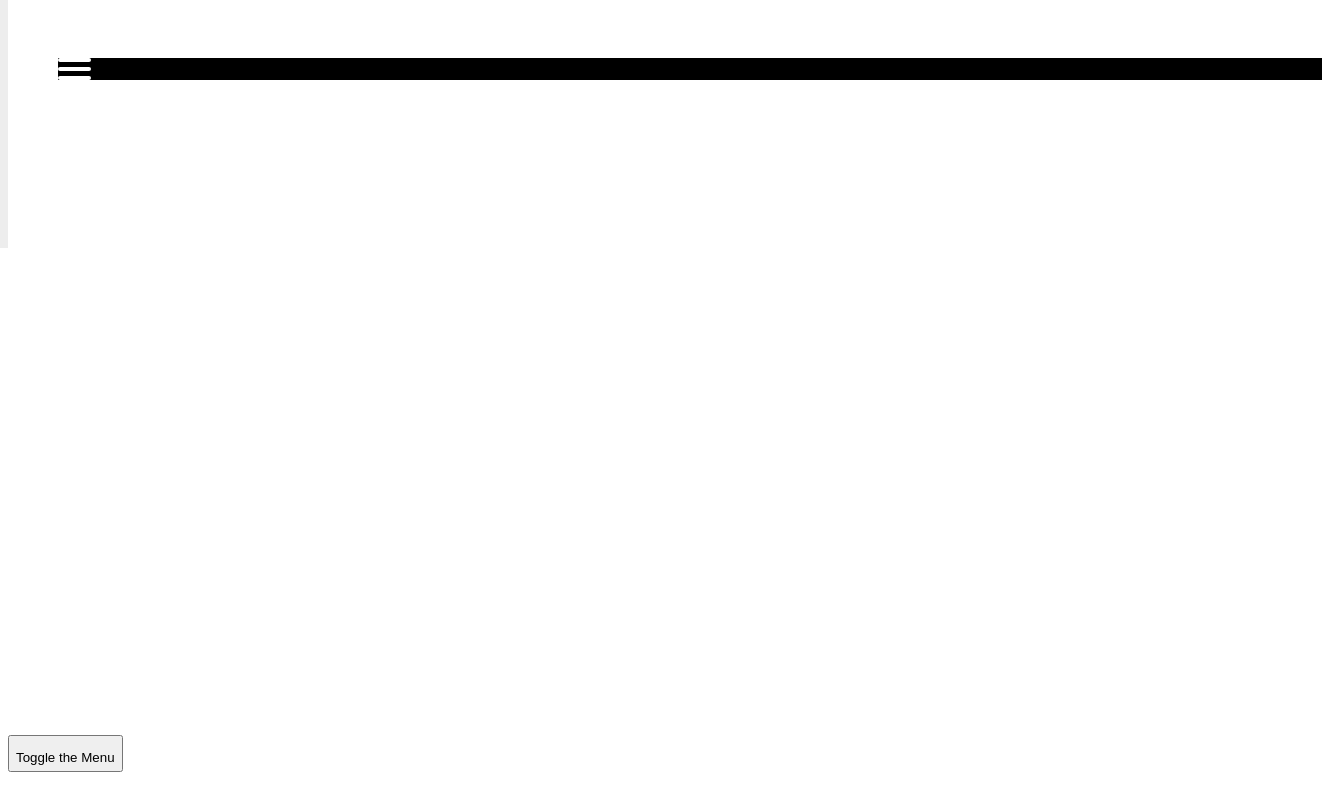
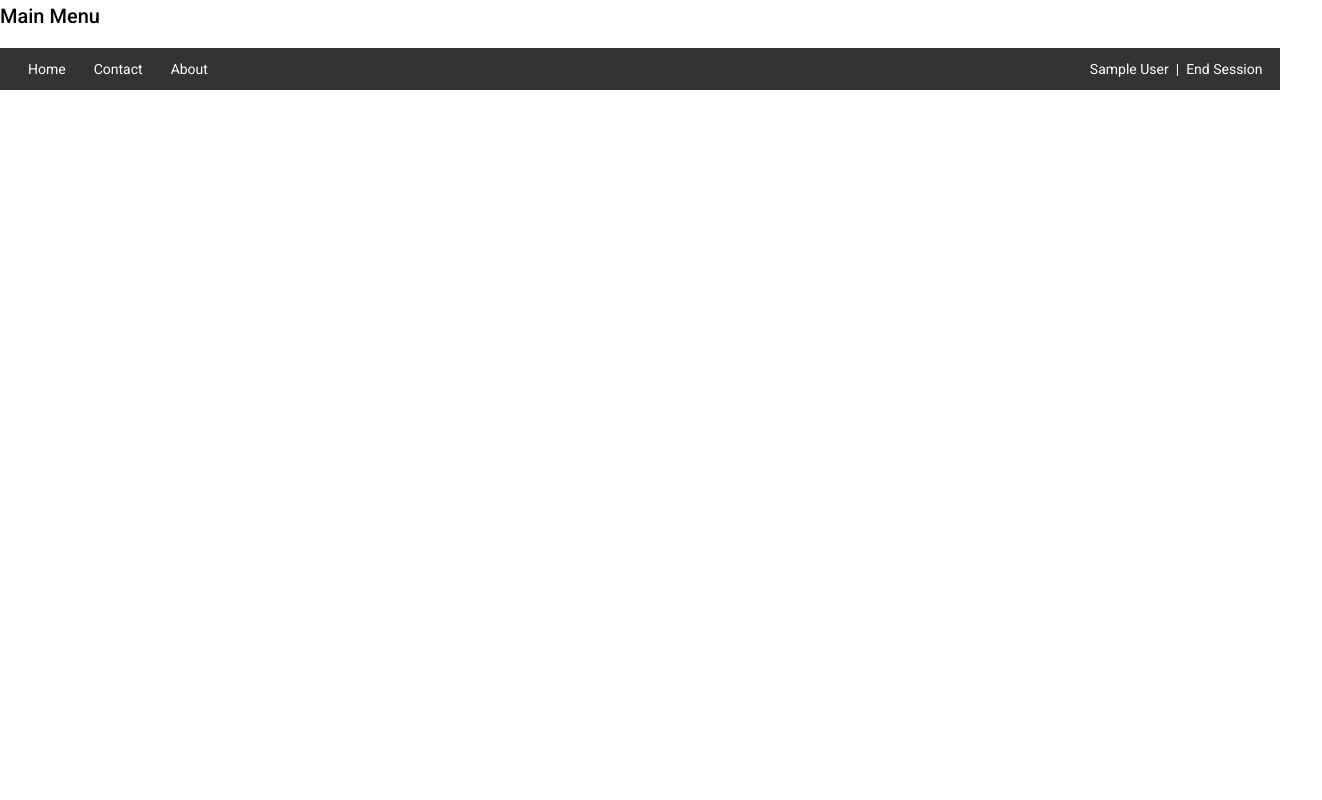
Before and after one commit to lisacopeland/sign-app, an Angular app: page / in a window 1280 px wide. Shown: the whole page, 1322 px wide, since content can reach past the window. Built offline with nearby package versions, Linux system fonts and the light colour scheme; what angular2-signaturepad would draw is missing.

Commit message:
Add both menus

```diff
--- a/angular.json
+++ b/angular.json
@@ -28,6 +28,7 @@
               "src/assets"
             ],
             "styles": [
+              "./node_modules/@angular/material/prebuilt-themes/indigo-pink.css",
               "src/styles.scss",
               "node_modules/@fortawesome/fontawesome-svg-core/styles.css"
             ],
@@ -92,6 +93,7 @@
               "src/assets"
             ],
             "styles": [
+              "./node_modules/@angular/material/prebuilt-themes/indigo-pink.css",
               "src/styles.scss"
             ],
             "scripts": []
--- a/package.json
+++ b/package.json
@@ -12,10 +12,12 @@
   "private": true,
   "dependencies": {
     "@angular/animations": "~11.0.5",
+    "@angular/cdk": "^11.2.13",
     "@angular/common": "~11.0.5",
     "@angular/compiler": "~11.0.5",
     "@angular/core": "~11.0.5",
     "@angular/forms": "~11.0.5",
+    "@angular/material": "^11.2.13",
     "@angular/platform-browser": "~11.0.5",
     "@angular/platform-browser-dynamic": "~11.0.5",
     "@angular/router": "~11.0.5",
--- a/src/app/app.component.html
+++ b/src/app/app.component.html
@@ -1,6 +1,10 @@
+  <div>
+    <h2 class="element-invisible skip-focus">Main Menu</h2>
+    <ng-container *ngIf="smallScreen; else bigScreen">
+      <div class="small-menu">
       <nav role="navigation">
         <div id="menuToggle">
-    <input #checkbox type="checkbox" (click)="onToggleMenu($event)" />
+          <input #checkbox type="checkbox"/>
           <span></span>
           <span></span>
           <span></span>
@@ -15,6 +19,55 @@
         </div>
       </nav>
 
+      <!-- The session label -->
+      <div class="voter-info">
+        <a>Sample User</a><a>|</a>
+        <a>End Session</a>
+      </div>
+    </div>
+
+    </ng-container>
+
+    <!-- Big Menu -->
+    <ng-template #bigScreen>
+      <nav>
+        <ul id="menu" class="nav-menu">
+          <li *ngFor="let item of menu">
+            <a href="item.url">
+              {{item.text.value}}
+            </a>
+          </li>
+        </ul>
+        <div class="voter-info">
+          <a>Sample User</a><a>|</a>
+          <a>End Session</a>
+        </div>
+      </nav>
+    </ng-template>
+
+  </div>
+
+<!-- <h1>bigmenu is {{bigMenu}}</h1>
+<nav role="navigation">
+<ng-container *ngIf="bigMenu; else littleMenu">
+  <div class="big-menu">
+  <ng-container *ngTemplateOutlet="menulist context: {$implicit: menu}">
+  </ng-container>
+  </div>
+</ng-container>
+<ng-template #littleMenu>
+  <div id="menuToggle">
+    <input #checkbox type="checkbox"/>
+    <span></span>
+    <span></span>
+    <span></span>
+
+    <ng-container *ngTemplateOutlet="menulist context: {$implicit: menu}">
+    </ng-container>
+  </div>
+</ng-template>
+</nav> -->
+
 <div *ngIf="showPad">
   <div #wrapper class="display-box">
     <signature-pad [options]="signaturePadOptions" (onBeginEvent)="drawStart()" (onEndEvent)="drawComplete()">
@@ -22,6 +75,16 @@
   </div>
 </div>
 
-<button class="close-menu" (click)="closeMenuButton()">
+<!-- <ng-template #menulist let-menu>
+    <ul id="menu" class="nav-menu">
+      <li *ngFor="let item of menu">
+        <a href="item.url">
+          {{item.text.value}}
+        </a>
+      </li>
+    </ul>
+</ng-template> -->
+
+<!-- <button class="close-menu" (click)="toggleMenuButton()">
   <i class="fa fa-coffee fa-2x"></i>Toggle the Menu
-</button>
+</button> -->
--- a/src/app/app.component.scss
+++ b/src/app/app.component.scss
@@ -1,3 +1,7 @@
+:host {
+  display: block;
+}
+
 .display-box {
   display: block;
   position: relative;
@@ -5,25 +9,100 @@
   border: 1px solid red;
 }
 
-i {
+/* i {
   color: blue;
   background-color: white;
-}
+} */
 
-.close-menu {
+/* .close-menu {
   display: block;
   position: relative;
   top: 700px;
 }
+ */
 
-#menuToggle
-{
+ nav {
+  display: flex;
+  justify-content: space-between;
+  position: relative;
+  padding: 0 1em;
+  color: #fff;
+  background-color: #333;
+
+  ul {
+    display: inline-block;
+    padding: 0;
+    margin: 0;
+    list-style: none;
+  }
+
+  li {
+    list-style-image: none;
+    padding: 0;
+    margin: 0;
+    float: left;
+  }
+
+  .voter-info {
+    display: flex;
+    flex-direction: row;
+    a {
+      padding: 1em 0.25em 0.25em 0.25em;
+    }
+  }
+
+  a {
+    display: inline-block;
+    text-decoration: none;
+    padding: 1em;
+    font-size: 1em;
+    line-height: 1;
+    color: #fff;
+
+    &:focus,
+    &:focus.focused,
+    &:hover {
+      text-decoration: none;
+      color: #fff;
+      background-color: #666;
+      outline: none !important;
+    }
+  }
+}
+
+.nav-menu {
+  display: flex;
+  flex-direction: row;
+}
+
+@media screen and (max-width: 700px) {
+  .small-menu {
+    display: flex;
+    flex-direction: row;
+    background-color: #333;
+    justify-content: space-between;
+
+    .voter-info {
+      display: flex;
+      flex-direction: row;
+      margin-right: 0.5em;
+      a {
+        padding: 1em 0.25em 0.25em 0.25em;
+        display: inline-block;
+        text-decoration: none;
+        font-size: 1em;
+        line-height: 1;
+        color: #fff;
+      }
+    }
+
+    #menuToggle {
       display: block;
-  background-color: black;
-  color: white;
       position: relative;
-  top: 50px;
-  left: 50px;
+      margin: 10px;
+      padding-top: 0.5em;
+      top: 0px;
+      left: 0px;
 
       z-index: 1;
 
@@ -31,33 +110,15 @@ i {
       user-select: none;
     }
 
-#menuToggle a
-{
+    .nav-menu a {
       text-decoration: none;
       color: #232323;
-  padding: 1em;
       font-size: 1em;
       line-height: 1;
       transition: color 0.3s ease;
     }
 
-#menuToggle a:hover, a:focus, a:focus.focus
-{
-    text-decoration: none;
-    color: white;
-    outline: none !important;
-}
-
-#menuToggle li:hover, li:focus, li:focus.focus
-{
-    text-decoration: none;
-    color: white;
-    background-color: #666;
-    outline: none !important;
-}
-
-#menuToggle input
-{
+    #menuToggle input {
       display: block;
       width: 40px;
       height: 32px;
@@ -76,8 +137,7 @@ i {
     /*
   * Just a quick hamburger
   */
-#menuToggle span
-{
+    #menuToggle span {
       display: block;
       width: 33px;
       height: 4px;
@@ -90,18 +150,15 @@ i {
 
       transform-origin: 4px 0px;
 
-  transition: transform 0.5s cubic-bezier(0.77,0.2,0.05,1.0),
-              background 0.5s cubic-bezier(0.77,0.2,0.05,1.0),
-              opacity 0.55s ease;
+      transition: transform 0.5s cubic-bezier(0.77, 0.2, 0.05, 1),
+        background 0.5s cubic-bezier(0.77, 0.2, 0.05, 1), opacity 0.55s ease;
     }
 
-#menuToggle span:first-child
-{
+    #menuToggle span:first-child {
       transform-origin: 0% 0%;
     }
 
-#menuToggle span:nth-last-child(2)
-{
+    #menuToggle span:nth-last-child(2) {
       transform-origin: 0% 100%;
     }
 
@@ -109,8 +166,7 @@ i {
   * Transform all the slices of hamburger
   * into a crossmark.
   */
-#menuToggle input:checked ~ span
-{
+    #menuToggle input:checked ~ span {
       opacity: 1;
       transform: rotate(45deg) translate(-2px, -1px);
       background: #232323;
@@ -119,8 +175,7 @@ i {
     /*
   * But let's hide the middle one.
   */
-#menuToggle input:checked ~ span:nth-last-child(3)
-{
+    #menuToggle input:checked ~ span:nth-last-child(3) {
       opacity: 0;
       transform: rotate(0deg) scale(0.2, 0.2);
     }
@@ -128,8 +183,7 @@ i {
     /*
   * Ohyeah and the last one should go the other direction
   */
-#menuToggle input:checked ~ span:nth-last-child(2)
-{
+    #menuToggle input:checked ~ span:nth-last-child(2) {
       transform: rotate(-45deg) translate(0, -1px);
     }
 
@@ -137,14 +191,13 @@ i {
   * Make this absolute positioned
   * at the top left of the screen
   */
-#menu
-{
+    #menu {
       position: absolute;
       background-color: antiquewhite;
       width: 150px;
-  margin: -100px 0 0 -50px;
+      margin: -45px 0 0 -50px;
       padding: 25px;
-  padding-top: 100px;
+      padding-top: 45px;
 
       background: #ededed;
       list-style-type: none;
@@ -154,19 +207,19 @@ i {
       transform-origin: 0% 0%;
       transform: translate(-100%, 0);
 
-  transition: transform 0.5s cubic-bezier(0.77,0.2,0.05,1.0);
+      transition: transform 0.5s cubic-bezier(0.77, 0.2, 0.05, 1);
     }
 
-#menu li
-{
-  padding: 10px 0;
-  font-size: 22px;
+    #menu li {
+      /*   padding: 5px 0; */
+      font-size: 18px;
     }
 
     /*
   * And let's slide it in from the left
   */
-#menuToggle input:checked ~ ul
-{
+    #menuToggle input:checked ~ ul {
       transform: none;
     }
+  }
+}
--- a/src/app/app.component.ts
+++ b/src/app/app.component.ts
@@ -1,3 +1,4 @@
+import { BreakpointObserver, BreakpointState } from '@angular/cdk/layout';
 import { Component, ElementRef, ViewChild } from '@angular/core';
 import { SignaturePad } from 'angular2-signaturepad';
 
@@ -7,11 +8,13 @@ import { SignaturePad } from 'angular2-signaturepad';
   styleUrls: ['./app.component.scss']
 })
 export class AppComponent {
-  @ViewChild('checkbox', { static: true }) checkbox: ElementRef;
+  // @ViewChild('checkbox', { static: true }) checkbox: ElementRef;
   @ViewChild('wrapper', { read: ElementRef, static: false }) wrapper: ElementRef;
 
   @ViewChild(SignaturePad, { static: false }) signaturePad: SignaturePad;
   title = 'sign-app';
+  bigMenu = true;
+  smallScreen = false;
   checkBoxEl;
   showPad = false;
   signaturePadOptions: Object = { // passed through to szimek/signature_pad constructor
@@ -30,10 +33,17 @@ export class AppComponent {
     { "url": "/about", "text": { "value": "About", "translations": {} } },
   ];
 
-  constructor(private elRef: ElementRef) {}
+  constructor(private elRef: ElementRef,
+              private breakpointObserver: BreakpointObserver) {
+    this.breakpointObserver
+      .observe(['(min-width: 700px)'])
+      .subscribe((state: BreakpointState) => {
+        this.smallScreen = !state.matches;
+      });
+              }
 
   ngOnInit() {
-    this.checkBoxEl = this.checkbox.nativeElement;
+    // this.checkBoxEl = this.checkbox.nativeElement;
   }
 
   ngAfterViewInit() {
@@ -57,11 +67,17 @@ export class AppComponent {
   }
 
   closeMenuButton() {
-    this.checkBoxEl.click();
+    // this.checkBoxEl.click();
   }
 
-  onToggleMenu($event) {
-    console.log('menu toggled! ', $event);
+  toggleMenuButton() {
+    console.log('menu toggled! ');
+    this.bigMenu = !this.bigMenu;
+    if (!this.bigMenu) {
+      setTimeout(() => {
+        // this.checkBoxEl = this.checkbox.nativeElement;
+      }, 100)
+    }
   }
 
   drawComplete() {
--- a/src/app/app.module.ts
+++ b/src/app/app.module.ts
@@ -3,6 +3,8 @@ import { NgModule } from '@angular/core';
 import { SignaturePadModule } from 'angular2-signaturepad';
 import { AppComponent } from './app.component';
 import { FontAwesomeModule } from '@fortawesome/angular-fontawesome';
+import { BrowserAnimationsModule } from '@angular/platform-browser/animations';
+import { LayoutModule } from '@angular/cdk/layout';
 
 @NgModule({
   declarations: [
@@ -11,7 +13,9 @@ import { FontAwesomeModule } from '@fortawesome/angular-fontawesome';
   imports: [
     BrowserModule,
     SignaturePadModule,
-    FontAwesomeModule
+    FontAwesomeModule,
+    LayoutModule,
+    BrowserAnimationsModule
   ],
   providers: [],
   bootstrap: [AppComponent]
--- a/src/index.html
+++ b/src/index.html
@@ -6,8 +6,11 @@
   <base href="/">
   <meta name="viewport" content="width=device-width, initial-scale=1">
   <link rel="icon" type="image/x-icon" href="favicon.ico">
+  <link rel="preconnect" href="https://fonts.gstatic.com">
+  <link href="https://fonts.googleapis.com/css2?family=Roboto:wght@300;400;500&display=swap" rel="stylesheet">
+  <link href="https://fonts.googleapis.com/icon?family=Material+Icons" rel="stylesheet">
 </head>
-<body>
+<body class="mat-typography">
   <app-root></app-root>
 </body>
 </html>
--- a/src/styles.scss
+++ b/src/styles.scss
@@ -1,2 +1,4 @@
 /* You can add global styles to this file, and also import other style files */
-@import "~@fortawesome/fontawesome-svg-core/styles.css"
+@import "~@fortawesome/fontawesome-svg-core/styles.css";
+html, body { height: 100%; }
+body { margin: 0; font-family: Roboto, "Helvetica Neue", sans-serif; }
```
Also changed, not shown: 1 other file (tests, documents, lock files or other folders). Lines whose indentation alone changed are shown as unchanged.
